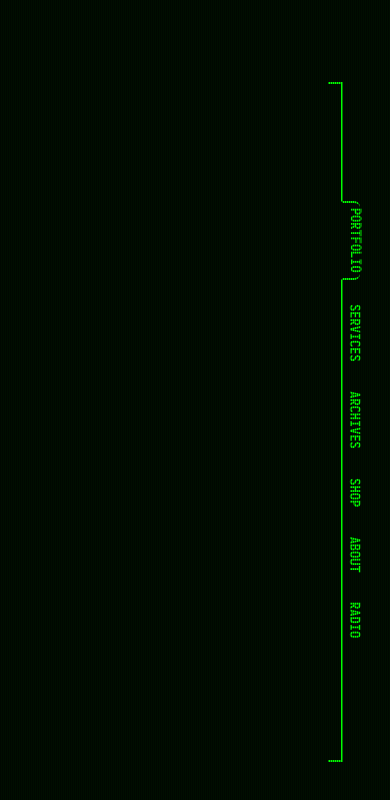
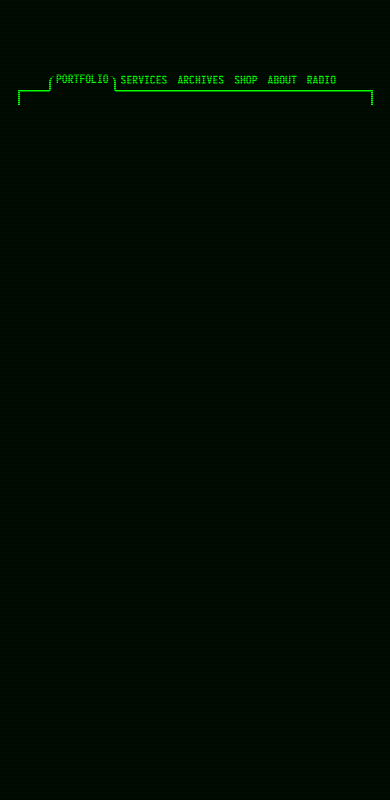
Before and after one commit to JhefAraujo/pip-boy, a plain HTML site: page index.html in a window 390 px wide. Drawn offline with Linux system fonts and the light colour scheme.

Commit message:
better mobile

```diff
--- a/style.css
+++ b/style.css
@@ -28,16 +28,19 @@ body {
         display: flex;
         justify-content: center;
         align-items: center;
-        height: 100vw;
-        width: 100svh;
+        height: 100svh;
+        width: 100vw;
         overflow: hidden;
-        transform: rotate(90deg);
-        transform-origin: center center;
         position: absolute;
     }
 
     li > p {
-        font-size: 0.9em !important;
+        font-size: 3vw !important;
+    }
+
+    ul {
+        column-gap: 0 !important;
+        width: 90% !important;
     }
 
     html {
@@ -49,9 +52,11 @@ body {
         justify-content: center;
         position: relative;
     }
+
+    .loader {
+        width: 50% !important;
+    }
 }
-
-
 
 body::after {
     content: "";
```
